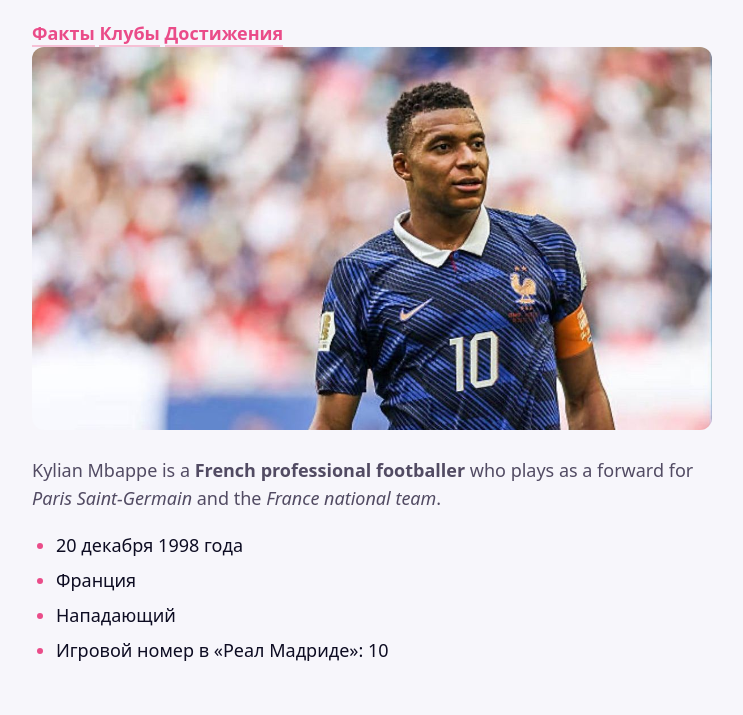
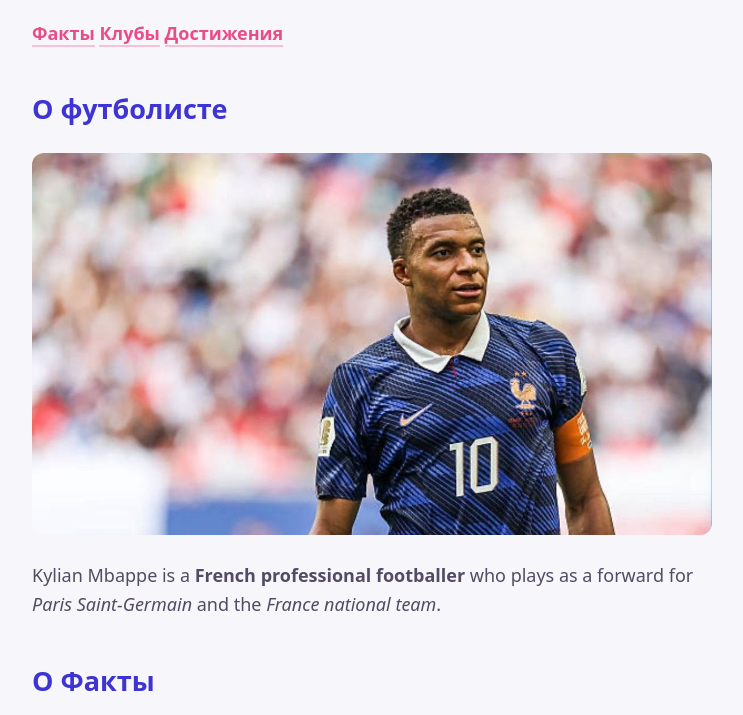
Before and after one commit to zhuldyz-seifudinovna/footballer-11, a plain HTML site: page index.html in a window 1280 px wide. Shown: the part 85-800 px from the top of the page, without its empty margins (268-1011 px from the left). Drawn offline with Linux system fonts and the light colour scheme.

Commit message:
Add strong, em and title2

```diff
--- a/index.html
+++ b/index.html
@@ -4,6 +4,8 @@
     <meta charset="UTF-8">
     <title>Footballer</title>
     <link rel="stylesheet" href="style.css">
+</head>
+<body>
     <header>
         <h1>Килиан Мбаппе</h1>
         <nav>
@@ -14,10 +16,12 @@
     </header>
     <main>
         <section id="about">
+            <h2>О футболисте</h2>
     <img src="images/121212.jpeg" alt="Kylian Mbappe">
     <p>Kylian Mbappe is a <strong>French <span class="accent">professional</span> footballer</strong> who plays as a forward for <em>Paris Saint-Germain</em> and the <em>France national team</em>.</p>
         </section>
         <section id="facts">
+            <h2>О Факты</h2>
         <ul>
             <li>20 декабря 1998 года</li>
             <li>Франция</li>
```
